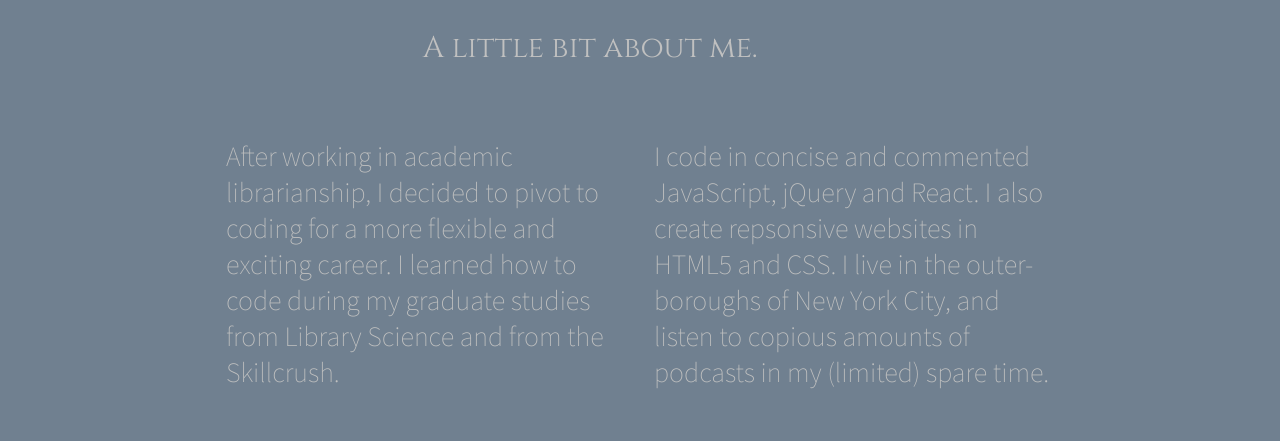
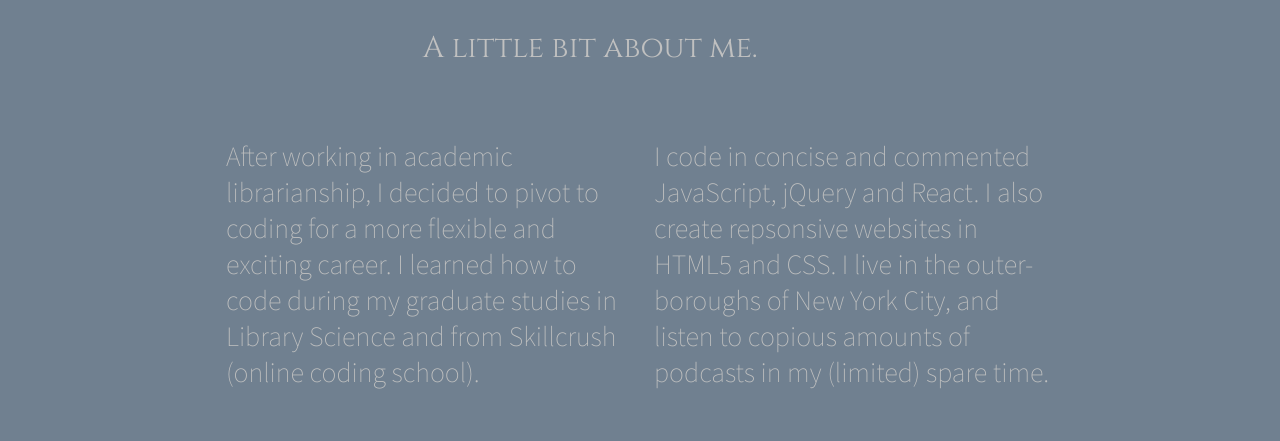
Before and after one commit to agottlieb/portfolio, a website built with Parcel: page index.html in a window 1280 px wide. Shown: the part 940-1381 px from the top of the page. Built offline with nearby package versions, Linux system fonts and the light colour scheme.

Commit message:
more wording changes

```diff
--- a/index.html
+++ b/index.html
@@ -61,7 +61,7 @@
         <div class="about">
             <p class="about-items">After working in academic librarianship, I decided to pivot
               to coding for a more flexible and exciting career. I learned how to code during my
-            graduate studies from Library Science and from the Skillcrush. </p>
+            graduate studies in Library Science and from Skillcrush (online coding school). </p>
             <p class="about-items"> I code in concise and commented JavaScript, jQuery and React. I also create
               repsonsive websites in HTML5 and CSS. I live in the outer-boroughs of New York
               City, and listen to copious amounts of podcasts in my (limited) spare time.
```
